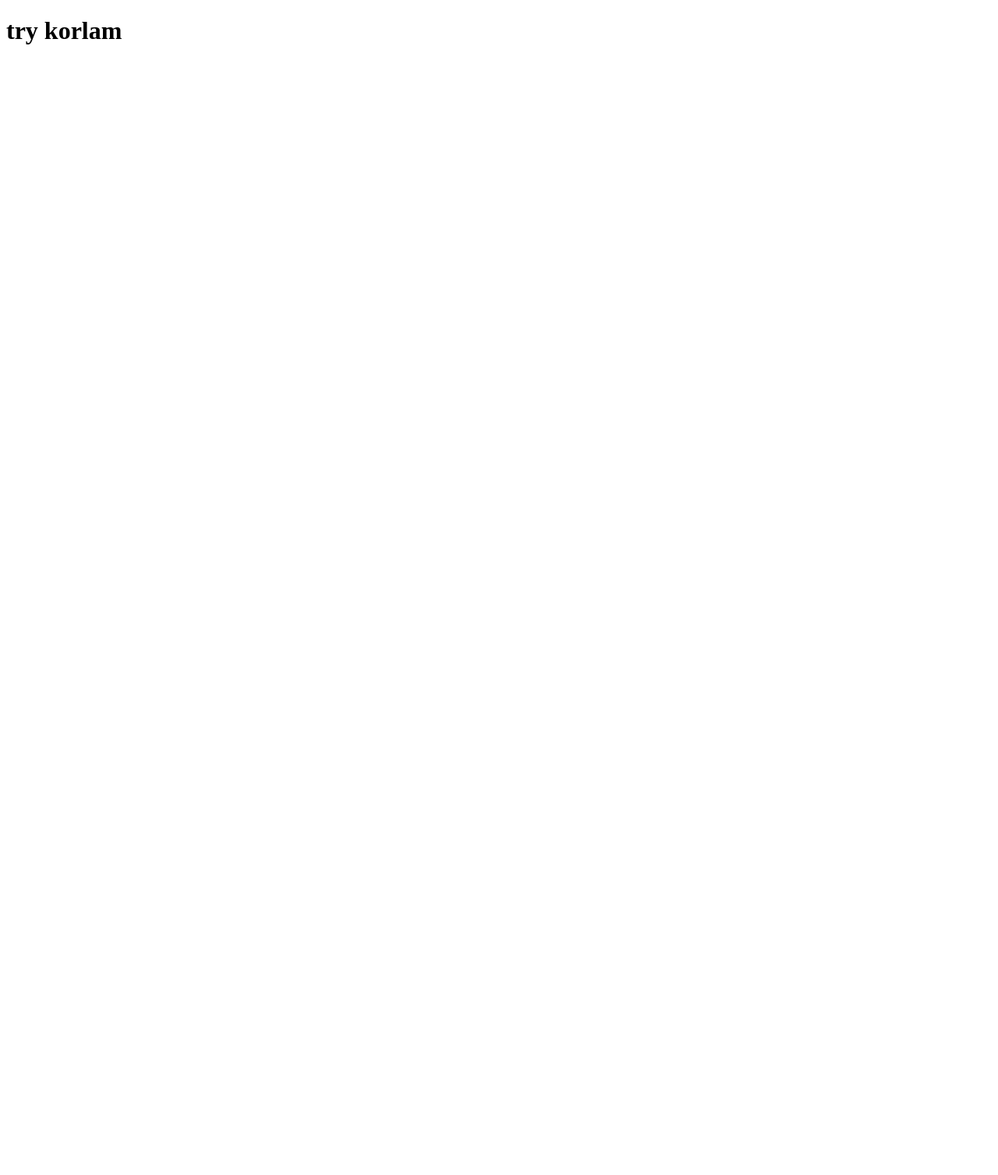
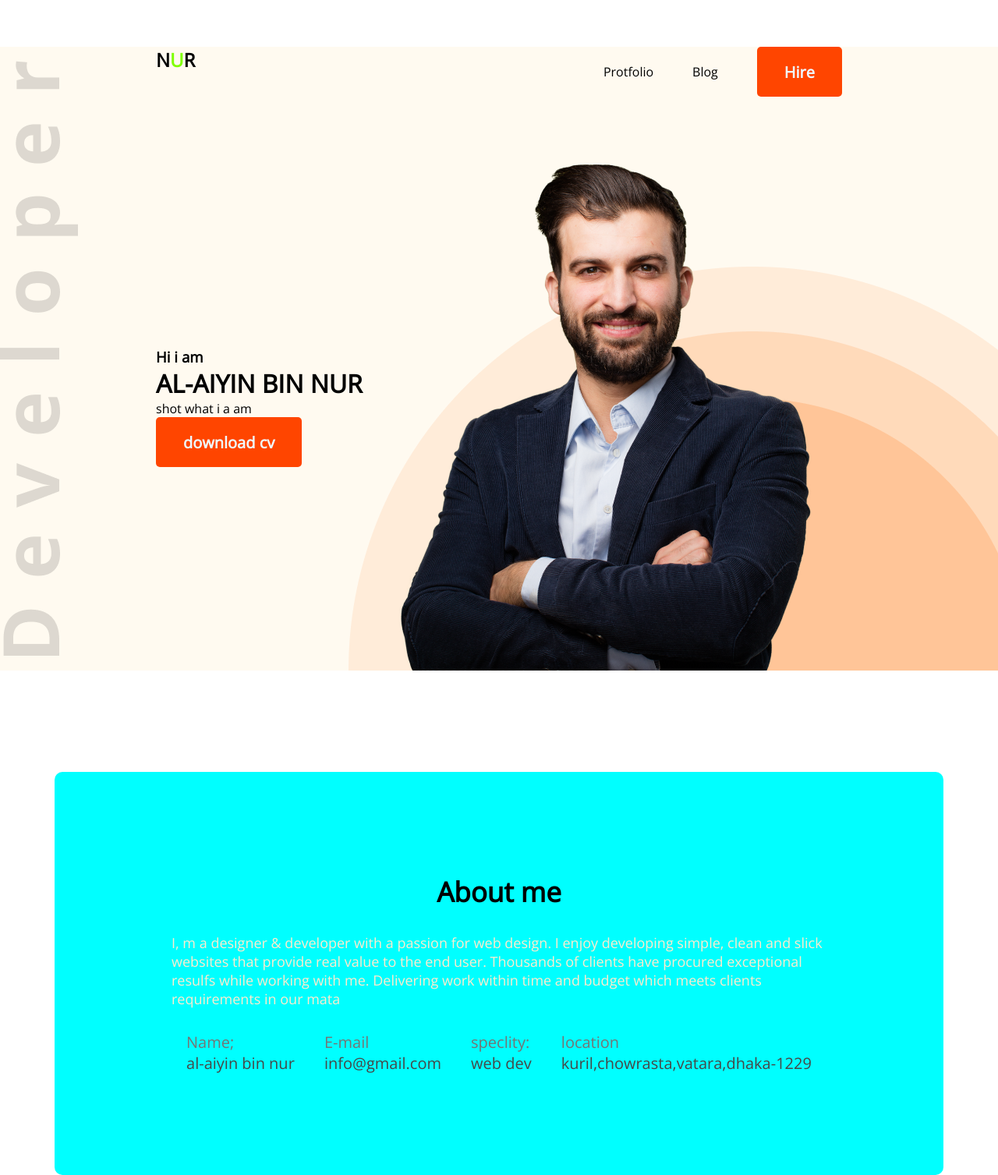
Before and after one commit to al-aiyin/protfolio, a plain HTML site: page index.html in a window 1280 px wide. Shown: the whole page at 78% size. Before the commit the page ends 800 px from the top, so only its background shows below. Drawn offline with nearby package versions, Linux system fonts and the light colour scheme.

Commit message:
header and about section

```diff
--- /dev/null
+++ b/developer-portfolio-main/developer-portfolio-main/styles/portfolio.css
@@ -0,0 +1,195 @@
+* {
+    margin: 0;
+    font-family: 'Open Sans', sans-serif;
+}
+
+.text-primary {
+    color: #FD6E0A;
+}
+
+.btn-primary {
+    color: #FFFFFF;
+    font-weight: 700;
+    font-size: 20px;
+    border: 0;
+    padding: 18px 35px;
+    height: 64px;
+    border-radius: 5px;
+    background: #FD6E0A;
+}
+
+.header {
+    background: #FFF8F3;
+    background-image: url('../images/header_bg.png'), url('../images/developer.png');
+    background-repeat: no-repeat;
+    background-position: bottom right, left;
+}
+
+/* header and navigation styles */
+nav {
+    display: flex;
+    justify-content: space-between;
+    padding: 50px 200px;
+}
+
+.nav-title {
+    font-weight: 800;
+    font-size: 45px;
+}
+
+nav ul {
+    display: flex;
+    align-items: center;
+}
+
+nav li {
+    list-style: none;
+    margin-left: 50px;
+}
+
+/* banner styles */
+.banner {
+    display: flex;
+    align-items: center;
+    margin: 0 200px;
+}
+
+.banner-title {
+    font-weight: 700;
+    font-size: 85px;
+}
+
+.banner-sub-title {
+    font-weight: 600;
+    font-size: 45px;
+    margin-bottom: 20px;
+}
+
+.banner-description {
+    color: #757575;
+    font-size: 18px;
+    margin-bottom: 30px;
+}
+
+/* main section */
+main {
+    max-width: 1140px;
+    margin: 0 auto;
+}
+section{
+    margin-top: 130px;
+}
+/* about section styles */
+.about {
+    background: #FFF8F3;
+    border-radius: 10px;
+    padding: 130px 150px;
+    text-align: center;
+}
+
+.section-title {
+    text-align: center;
+    font-weight: 700;
+    font-size: 35px;
+    margin-bottom: 50px;
+}
+
+.section-description {
+    color: #757575;
+    font-size: 18px;
+    margin-bottom: 30px;
+}
+
+.about-info-container {
+    display: flex;
+    justify-content: space-around;
+}
+
+.about .info-title {
+    font-size: 20px;
+    color: #757575;
+}
+
+.info-description {
+    font-weight: 700;
+    font-size: 20px;
+    color: #474747;
+}
+
+/* What i do styles */
+
+.skills-container{
+    display: flex;
+    gap: 24px;
+}
+.skill{
+    background: #FFFFFF;
+    box-shadow: 0px 6px 50px rgba(0, 0, 0, 0.06);
+    border-radius: 5px;
+    padding: 30px;
+}
+.skill-title{
+    font-weight: 700;
+    font-size: 20px;
+    margin-top: 30px;
+    margin-bottom: 20px;
+}
+.skill-description{
+    color: #757575;
+}
+
+/* Resume Styles */
+.resume-content{
+    display: flex;
+    gap: 24px;
+}
+.resume-item{
+    margin-top: 30px;
+    margin-bottom: 30px;
+}
+.resume .title{
+    font-weight: 700;
+    font-size: 25px;
+    color: #474747;
+    margin-bottom: 10px;
+}
+.resume .sub-title{
+    color: #757575;
+    font-weight: 600;
+    font-size: 20px;
+    margin-bottom: 20px;
+}
+.resume .description{
+    color: #757575;
+}
+
+.resume-button{
+    margin-top: 50px;
+    text-align: center;
+}
+
+/* contact styles */
+.contact{
+    display: flex;
+    gap: 100px;
+    background: #FFF8F3;
+    padding: 130px 200px;
+}
+.contact .section-title{
+    text-align: left;
+}
+
+.contact input[type="text"], input[type="email"], textarea{
+    margin-bottom: 24px;
+    border: 0;
+    width: 100%;
+    padding: 18px 30px;
+}
+
+input{
+    height: 64px;
+}
+
+.contact a{
+    text-decoration: none;
+}
--- a/index.html
+++ b/index.html
@@ -4,10 +4,59 @@
     <meta charset="UTF-8">
     <meta http-equiv="X-UA-Compatible" content="IE=edge">
     <meta name="viewport" content="width=device-width, initial-scale=1.0">
+    <link rel="preconnect" href="https://fonts.googleapis.com"><link rel="preconnect" href="https://fonts.gstatic.com" crossorigin><link href="https://fonts.googleapis.com/css2?family=Open+Sans:ital@0;1&display=swap" rel="stylesheet">
+    <link rel="stylesheet" href="protfolio.css">
     <title>try protfolio</title>
 </head>
 <body>
-    <h1>try korlam</h1>
+    <header class="header">
+        <nav>
+            <h2 class="nav-title">N<span class="text-primary">U</span>R</h2>
+            <ul>
+                <li>Protfolio</li>
+                <li>Blog</li>
+                <li><button class="btn-primary">Hire</button></li>
+            </ul>
+        </nav>
+        <!-- banner -->
+        <div  class="banner">
+            <div>
+                <h3 class="sub-title">Hi i am</h3>
+                <h1 class="title">AL-AIYIN BIN NUR</h1>
+                <p>shot what i a am </p>
+                <button class="btn-primary">download cv</button>
+            </div>
+            <img src="developer-portfolio-main/developer-portfolio-main/images/hardy.png">
 
+        </div>
+    </header>
+    <main>
+        <section class="about">
+            <h3 class="section-title">About me</h3>
+            <p class="section-description">I, m a designer & developer with a passion for web design. I enjoy developing simple, clean and slick websites that provide real value to the end user. Thousands of clients have procured exceptional resulfs while working with me. Delivering work within time and budget which meets clients requirements in our mata</p>
+            <div class="about-info-container">
+                <div class="about-info">
+                    <p class="info-title">Name;</p>
+                    <p class="info-description">al-aiyin bin nur</p>
+                </div>
+                <div class="about-info">
+                    <p class="info-title">E-mail</p>
+                    <p class="info-description">info@gmail.com</p>
+                </div>
+                <div class="about-info">
+                    <p class="info-title">speclity:</p>
+                    <p class="info-description">web dev</p>
+                </div>
+                <div class="about-info">
+                    <p class="info-title">location</p>
+                    <p class="info-description">kuril,chowrasta,vatara,dhaka-1229</p>
+                </div>
+            </div>
+        </section>
+    </main>
+
+    <footer>
+
+    </footer>
 </body>
 </html>
--- /dev/null
+++ b/protfolio.css
@@ -0,0 +1,92 @@
+*{
+    margin: 0;
+    font-family: 'Open Sans', sans-serif;
+}
+/* nav title */
+.nav title{
+    font-size: 45px;
+    font-weight: 800;
+}
+.text-primary{
+    color: chartreuse;
+}
+nav ul{
+    display: flex;
+    align-items: center;
+}
+nav li{
+    list-style: none;
+    margin-left: 50px;
+}
+nav{
+    display: flex;
+    justify-content: space-between;
+    margin: 60px 200px;
+}
+.btn-primary{
+    color: aliceblue;
+    font-size: 20px;
+    font-weight: 700;
+    border: 0;
+    padding: 18px 35px;
+    height: 64px;
+    border-radius: 5px;
+    background-color: orangered;
+}
+/* banner styles */
+.banner{
+    margin: 0px 200px;
+    display: flex;
+    align-items: center;
+}
+.banner-title{
+    font-size: 85PX;
+    font-weight: 700px;
+}
+.banner-sub-title{
+    font-size: 45PX;
+    font-weight: 600PX;
+    margin-bottom: 20px;
+}
+.header{
+    background-color: floralwhite;
+    background-image: url(developer-portfolio-main/developer-portfolio-main/images/header_bg.png), url(developer-portfolio-main/developer-portfolio-main/images/developer.png);
+    background-repeat: no-repeat;
+    background-position: bottom right,left;
+}
+/* main*/
+main{
+    max-width: 1140px;
+    margin: 0 auto;
+}
+/* about section */
+.about{
+    margin-top: 130px;
+    background-color: aqua;
+    border-radius: 10px;
+    padding: 130px 150px;
+}
+.section-title{
+    text-align: center;
+    margin-bottom: 30px;
+    font-size: 35px;
+
+}
+.section-description{
+    color: blanchedalmond;
+    margin-bottom: 30px;
+    font-size: 18px;
+}
+.about-info-container{
+    display: flex;
+    justify-content: space-around;
+}
+.about .info-title{
+    font-size: 20px;
+    color: #757575;
+}
+.info-description{
+    font-weight: 700px;
+    font-size: 20px;
+    color: #474747;
+}
```
Also changed, not shown: developer-portfolio-main/developer-portfolio-main/index.html (added, +170 -0 lines), IMG-20221005-WA0024.jpg (added), developer-portfolio-main/developer-portfolio-main/images/developer.png (added), developer-portfolio-main/developer-portfolio-main/images/hardy.png (added), developer-portfolio-main/developer-portfolio-main/images/header_bg.png (added), developer-portfolio-main/developer-portfolio-main/images/icons/facebook.png (added), developer-portfolio-main/developer-portfolio-main/images/icons/insta.png (added), developer-portfolio-main/developer-portfolio-main/images/icons/js.png (added), developer-portfolio-main/developer-portfolio-main/images/icons/mongo.png (added), developer-portfolio-main/developer-portfolio-main/images/icons/nodejs.png (added), developer-portfolio-main/developer-portfolio-main/images/icons/react.png (added), developer-portfolio-main/developer-portfolio-main/images/icons/twitter.png (added).
